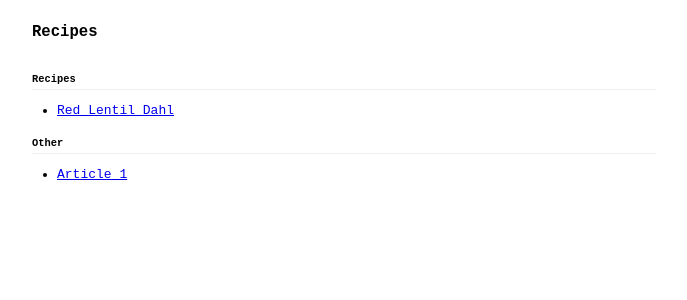
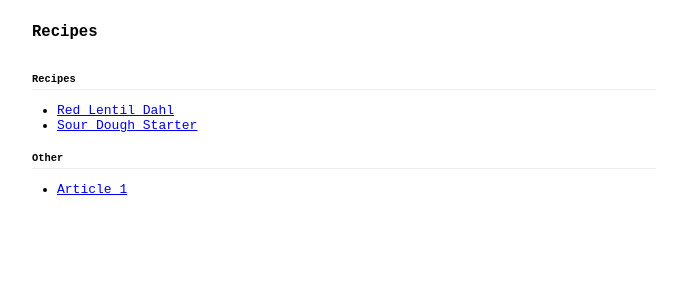
Before and after one commit to mkipling/p, a Jekyll site: the page built from index.md, in a window 1280 px wide. Shown: the top 300 px of the page, without its empty margins (296-983 px from the left). Built offline with Jekyll 4.4.1, drawn with Linux system fonts in a browser that asks for light colours; our own code applies the rules of GitHub Pages for plain Markdown files.

Commit message:
Update index.md

```diff
--- a/index.md
+++ b/index.md
@@ -2,6 +2,7 @@
 ### Recipes
 
 - [Red Lentil Dahl](/r/red-lentil-dahl)
+- [Sour Dough Starter](/r/sourdough-starter)
 
 ### Other
 
```
